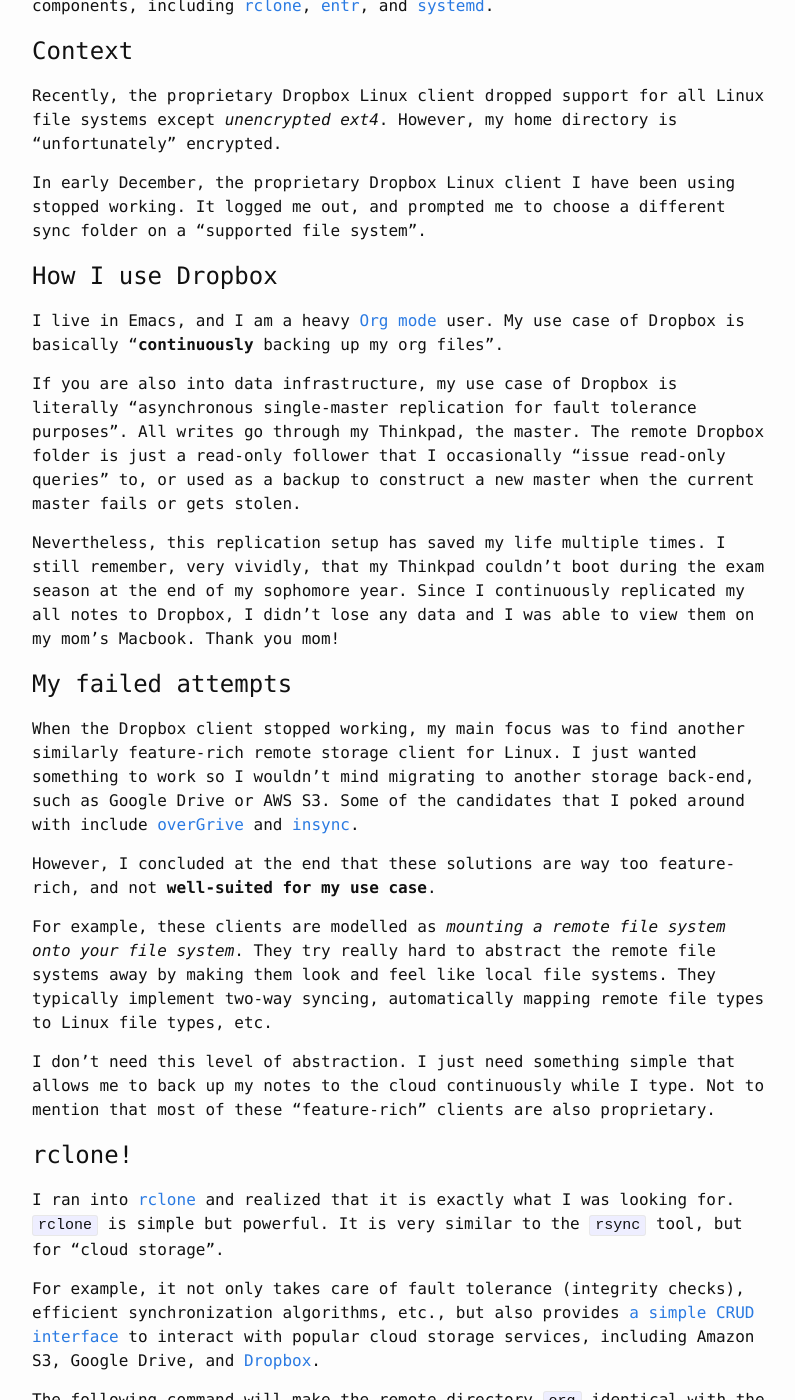
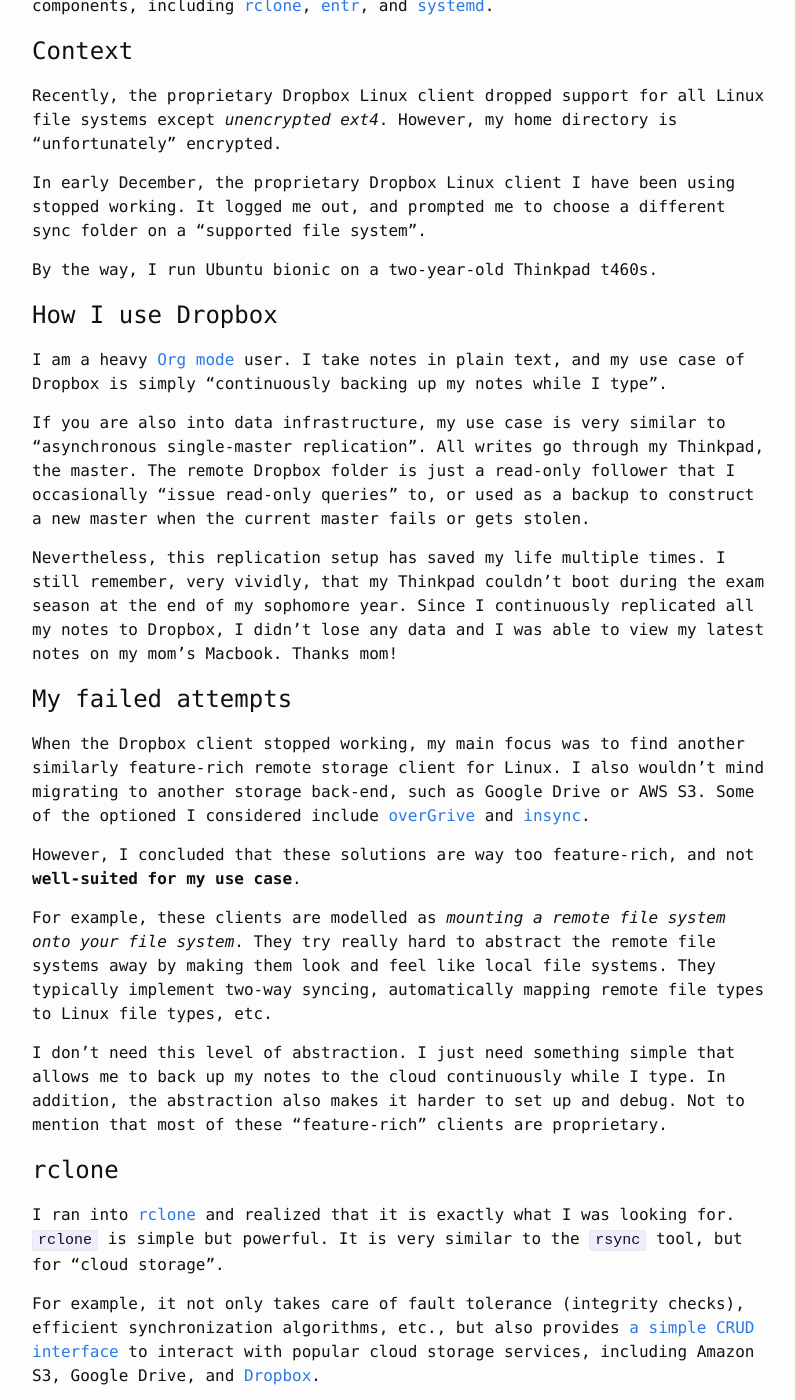
Before and after one commit to lpan/lpan.github.io, a Jekyll site: the page built from _posts/2018-12-22-one-liner-dropbox-client.md, in a window 1280 px wide and 1400 px high, scrolled down 267 px. Shown: the whole window, without its empty margins (238-1033 px from the left). Built offline with Jekyll 4.4.1, drawn with Linux system fonts in a browser that asks for light colours; comment, search, counter and statistics services are not loaded.

Commit message:
simplify more

```diff
--- a/_posts/2018-12-22-one-liner-dropbox-client.md
+++ b/_posts/2018-12-22-one-liner-dropbox-client.md
@@ -22,34 +22,37 @@ In early December, the proprietary Dropbox Linux client I have been using
 stopped working. It logged me out, and prompted me to choose a different sync
 folder on a "supported file system".
 
+By the way, I run Ubuntu bionic on a two-year-old Thinkpad t460s.
+
 # How I use Dropbox
 
-I live in Emacs, and I am a heavy [Org mode](https://orgmode.org/) user. My use
-case of Dropbox is basically "**continuously** backing up my org files".
+I am a heavy [Org mode](https://orgmode.org/) user. I take notes in plain text,
+and my use case of Dropbox is simply "continuously backing up my notes while I
+type".
 
-If you are also into data infrastructure, my use case of Dropbox is literally
-"asynchronous single-master replication for fault tolerance purposes". All
-writes go through my Thinkpad, the master. The remote Dropbox folder is just a
-read-only follower that I occasionally "issue read-only queries" to, or used as
-a backup to construct a new master when the current master fails or gets stolen.
+If you are also into data infrastructure, my use case is very similar to
+"asynchronous single-master replication". All writes go through my Thinkpad, the
+master. The remote Dropbox folder is just a read-only follower that I
+occasionally "issue read-only queries" to, or used as a backup to construct a
+new master when the current master fails or gets stolen.
 
 Nevertheless, this replication setup has saved my life multiple times. I still
 remember, very vividly, that my Thinkpad couldn't boot during the exam season at
-the end of my sophomore year. Since I continuously replicated my all notes to
-Dropbox, I didn't lose any data and I was able to view them on my mom's Macbook.
-Thank you mom!
+the end of my sophomore year. Since I continuously replicated all my notes to
+Dropbox, I didn't lose any data and I was able to view my latest notes on my
+mom's Macbook. Thanks mom!
 
 # My failed attempts
 
 When the Dropbox client stopped working, my main focus was to find another
-similarly feature-rich remote storage client for Linux. I just wanted something
-to work so I wouldn't mind migrating to another storage back-end, such as Google
-Drive or AWS S3. Some of the candidates that I poked around with include
+similarly feature-rich remote storage client for Linux. I also wouldn't mind
+migrating to another storage back-end, such as Google Drive or AWS S3. Some of
+the optioned I considered include
 [overGrive](https://www.thefanclub.co.za/overgrive) and
 [insync](https://www.insynchq.com/).
 
-However, I concluded at the end that these solutions are way too feature-rich,
-and not **well-suited for my use case**.
+However, I concluded that these solutions are way too feature-rich, and not
+**well-suited for my use case**.
 
 For example, these clients are modelled as *mounting a remote file system onto
 your file system*. They try really hard to abstract the remote file systems away
@@ -58,10 +61,11 @@ two-way syncing, automatically mapping remote file types to Linux file types,
 etc.
 
 I don't need this level of abstraction. I just need something simple that allows
-me to back up my notes to the cloud continuously while I type. Not to mention
-that most of these "feature-rich" clients are also proprietary.
+me to back up my notes to the cloud continuously while I type. In addition, the
+abstraction also makes it harder to set up and debug. Not to mention that most
+of these "feature-rich" clients are proprietary.
 
-# rclone!
+# rclone
 
 I ran into [rclone](https://rclone.org/) and realized that it is exactly what I
 was looking for. `rclone` is simple but powerful. It is very similar to the
```
